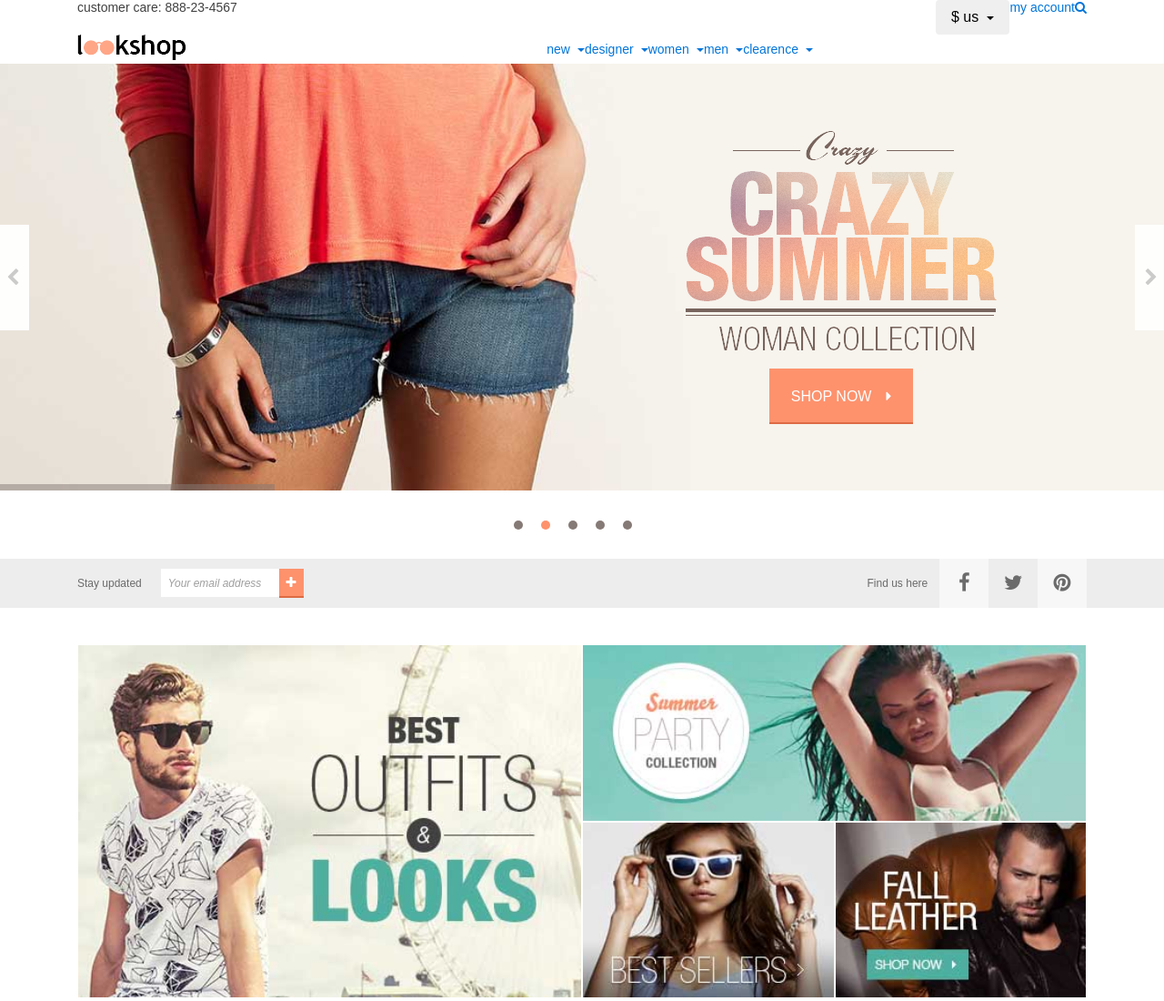
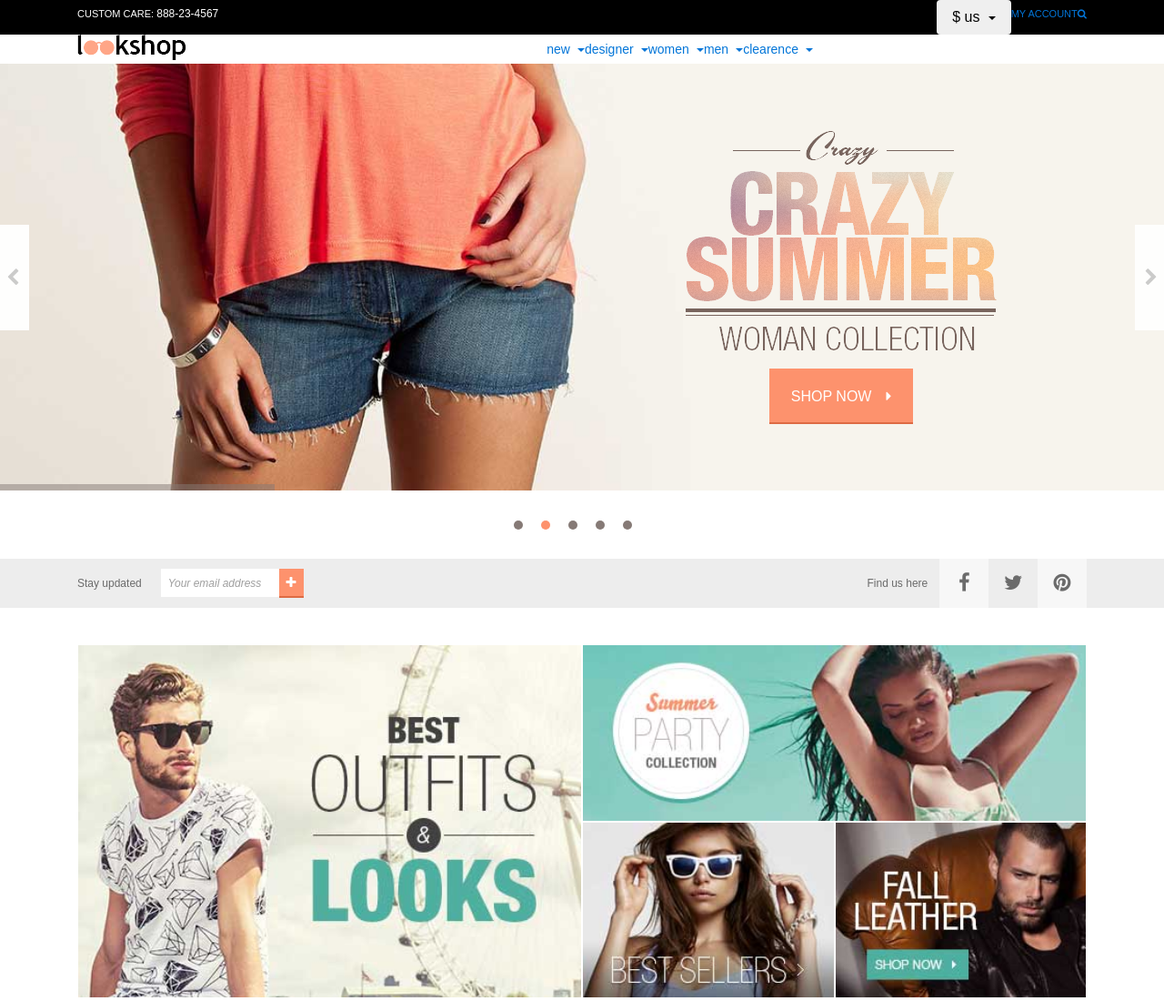
Before and after one commit to tirr0re/smile, a website: page app/index.html in a window 1280 px wide. Shown: the top 1100 px of the page at 91% size. Drawn offline with Linux system fonts and the light colour scheme.

Commit message:
customize custom care

```diff
--- a/app/index.html
+++ b/app/index.html
@@ -15,8 +15,8 @@
     <div class="top-header">
       <div class="container">
         <div class="row">
-          <div class="col-6 customer">
-            <span class="customer-text">customer care: 888-23-4567</span>
+          <div class="col-6 custom">
+            <div class="custom-text">custom care: <span>888-23-4567</span></div>
           </div>
           <div class="col-6 right-side">
             <div class="dropdown currency">
--- a/app/less/style.less
+++ b/app/less/style.less
@@ -29,6 +29,20 @@ ul {
   &:hover {
     color: #414141;
     text-decoration: none;
+  }
+}
+
+.top-header {
+  background-color: #000;
+  color: #fff;
+  text-transform: uppercase;
+  font-size: 11px;
+  line-height: 30px;
+}
+
+.custom-text {
+  span {
+    font-size: 12px;
   }
 }
 
```
Also changed, not shown: app/css/style.css.
